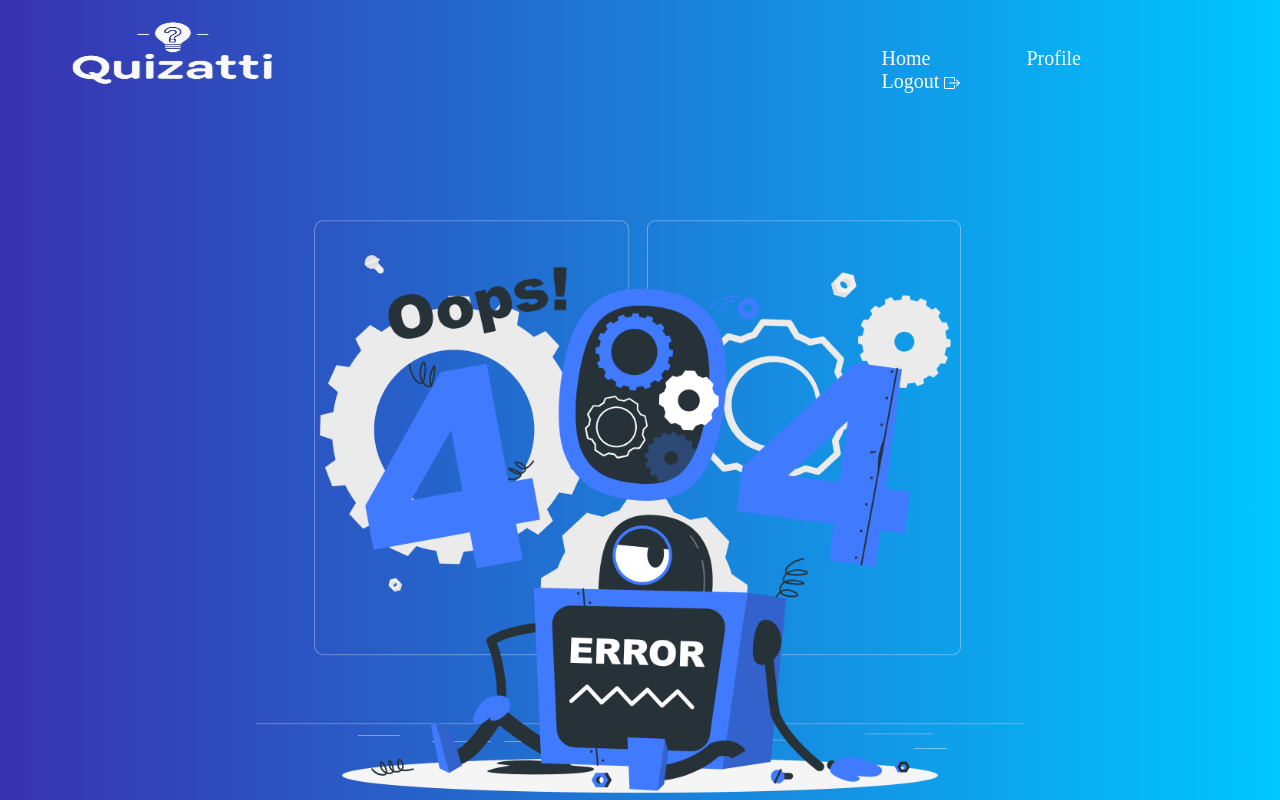
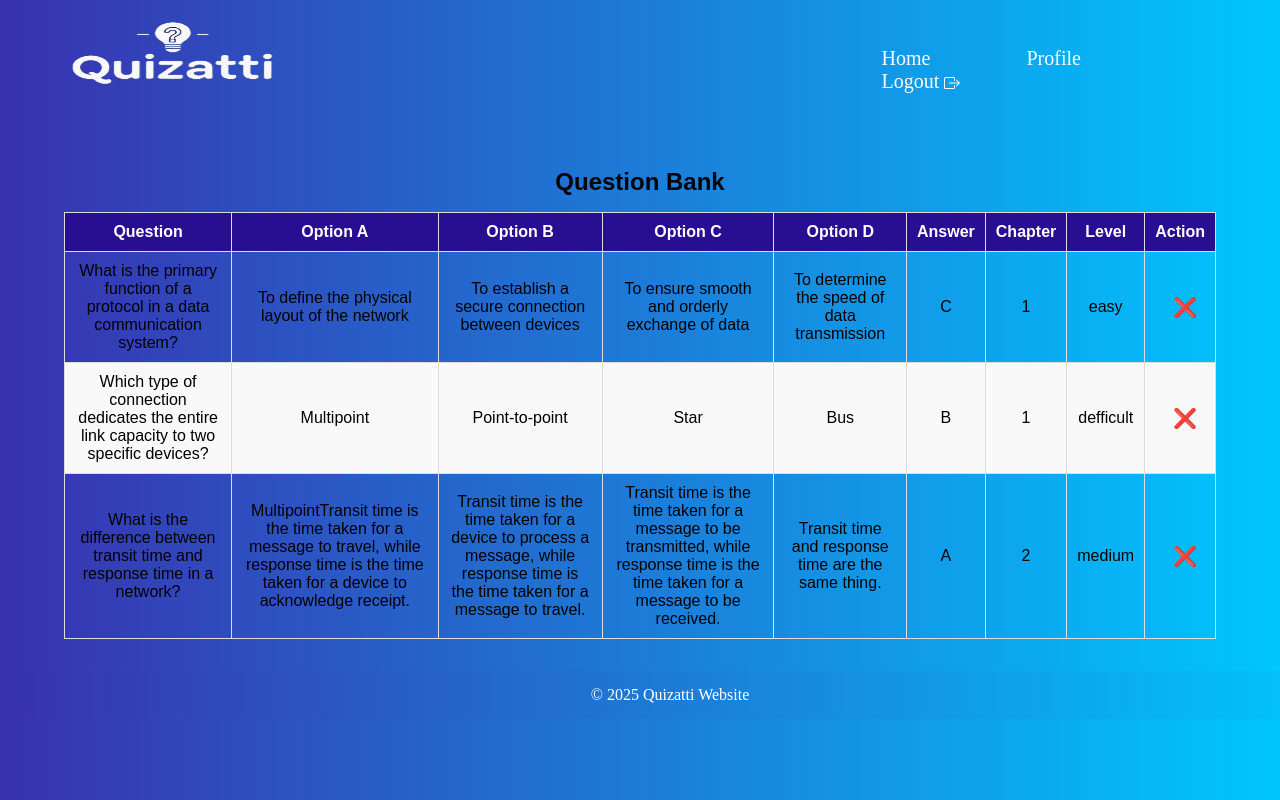
Before and after one commit to FamFayez/Quizatti, a React (Create React App) app: page /QuestionBank in a window 1280 px wide. Shown: the top 800 px of the page. Built offline with nearby package versions, Linux system fonts and the light colour scheme.

Commit message:
questionbank

```diff
--- /dev/null
+++ b/src/Components/QuestionBank.js
@@ -0,0 +1,60 @@
+import React, { useState } from "react";
+import "../style/QuestionBank.css";
+import { quesdata } from "../core/data/Questions";
+
+const QuestionBank = () => {
+  const [questions, setQuestions] = useState(quesdata);
+
+  const handleRemove = (questionNum) => {
+    const confirmDelete = window.confirm("You really want to remove that question?");
+    if (confirmDelete) {
+      const updated = questions.filter((q) => q.QuestionNum !== questionNum);
+      setQuestions(updated);
+    }
+  };
+
+  return (
+    <div className="question-bank-container">
+      <h2>Question Bank</h2>
+      <table className="question-bank-table">
+        <thead>
+          <tr>
+            <th>Question</th>
+            <th>Option A</th>
+            <th>Option B</th>
+            <th>Option C</th>
+            <th>Option D</th>
+            <th>Answer</th>
+            <th>Chapter</th>
+            <th>Level</th>
+            <th>Action</th>
+          </tr>
+        </thead>
+        <tbody>
+          {questions.map((q) => (
+            <tr key={q.QuestionNum}>
+              <td>{q.Question}</td>
+              <td>{q.A}</td>
+              <td>{q.B}</td>
+              <td>{q.C}</td>
+              <td>{q.D}</td>
+              <td>{q.Answer}</td>
+              <td>{q.chapter}</td>
+              <td>{q.level}</td>
+              <td>
+                <button
+                  className="delete-btn"
+                  onClick={() => handleRemove(q.QuestionNum)}
+                >
+                  ❌
+                </button>
+              </td>
+            </tr>
+          ))}
+        </tbody>
+      </table>
+    </div>
+  );
+};
+
+export default QuestionBank;
--- a/src/Router.js
+++ b/src/Router.js
@@ -21,6 +21,7 @@ import QuizzesPage from "./pages/Quizzes/QuizzesPage.js";
 import QuizPage from "./pages/QuizP/QuizPage";
 
 import SubjPage from "./pages/Subjects/SubjPage";
+import QuestionBankPage from "./pages/QuestionBank/QuestionBankPage.js";
 export const router = createBrowserRouter([
   {
     path: "login",
@@ -42,6 +43,10 @@ export const router = createBrowserRouter([
       {
         path: "QuizDR",
         element: <QuizDR />,
+      },
+      {
+        path: "/QuestionBank",
+        element: <QuestionBankPage />,
       },
       {
         path: "Chapter",
--- a/src/core/data/Questions.js
+++ b/src/core/data/Questions.js
@@ -6,7 +6,9 @@ export const quesdata=[
         B:"To establish a secure connection between devices",
         C:"To ensure smooth and orderly exchange of data",
         D:"To determine the speed of data transmission",
-        Answer:"C"
+        Answer:"C",
+        chapter:1,
+        level:"easy"
     },
     {QuestionNum:2,
         Question:"Which type of connection dedicates the entire link capacity to two specific devices?",
@@ -14,7 +16,9 @@ export const quesdata=[
         B:"Point-to-point",
         C:"Star",
         D:"Bus",
-        Answer:"B"
+        Answer:"B",
+        chapter:1,
+        level:"defficult"
     },
     {
         QuestionNum:3,
@@ -23,7 +27,9 @@ export const quesdata=[
         B:"Transit time is the time taken for a device to process a message, while response time is the time taken for a message to travel.",
         C:"Transit time is the time taken for a message to be transmitted, while response time is the time taken for a message to be received.",
         D:"Transit time and response time are the same thing.",
-        Answer:"A"
+        Answer:"A",
+        chapter:2,
+        level:"medium"
     }
 
 ]
--- /dev/null
+++ b/src/pages/QuestionBank/QuestionBankPage.js
@@ -0,0 +1,5 @@
+import QuestionBank from "../../Components/QuestionBank";
+
+export default function QuestionBankPage() {
+  return <QuestionBank/>;
+}
--- /dev/null
+++ b/src/style/QuestionBank.css
@@ -0,0 +1,47 @@
+.question-bank-container {
+  width: 90%;
+  margin: 2rem auto;
+  font-family: Arial, sans-serif;
+}
+
+.question-bank-container h2 {
+  text-align: center;
+  margin-bottom: 1rem;
+}
+
+.question-bank-table {
+  width: 100%;
+  border-collapse: collapse;
+}
+
+.question-bank-table th,
+.question-bank-table td {
+  border: 1px solid #ddd;
+  padding: 10px;
+  text-align: center;
+}
+
+.question-bank-table th {
+  background-color: #280f91;
+  color: white;
+}
+
+.question-bank-table tr:nth-child(even) {
+  background-color: #f9f9f9;
+}
+
+.question-bank-table tr:hover {
+  background-color: #eee;
+}
+
+.delete-btn {
+  background: none;
+  border: none;
+  color: red;
+  font-size: 1.2rem;
+  cursor: pointer;
+}
+
+.delete-btn:hover {
+  transform: scale(1.1);
+}
```
